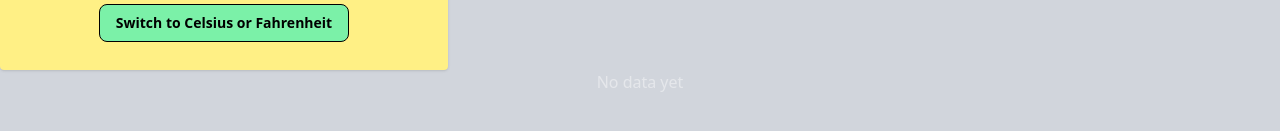
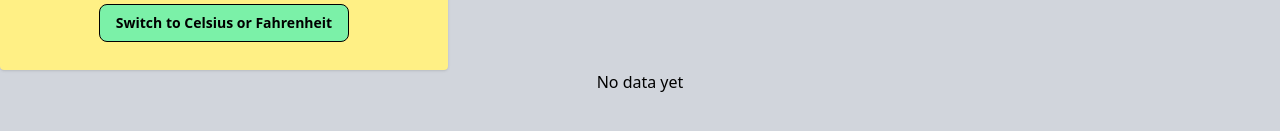
Before and after one commit to dt1111rc/Project-Weather-Forecast-Application-Development, a website: page src/index.html in a window 1280 px wide. Shown: the part 193-324 px from the top of the page. Drawn offline with Linux system fonts and the light colour scheme.

Commit message:
HTML file has been updated.

```diff
--- a/src/index.html
+++ b/src/index.html
@@ -28,7 +28,7 @@
   <section>
     <!-- Code snippet for current weather -->
     <div id="weatherInfo" class="text-center mb-4">
-      <p class="text-gray-200">No data yet</p>
+      <p class="text-black">No data yet</p>
     </div>
   </section>
   <section>
```
Also changed, not shown: src/output.css.
